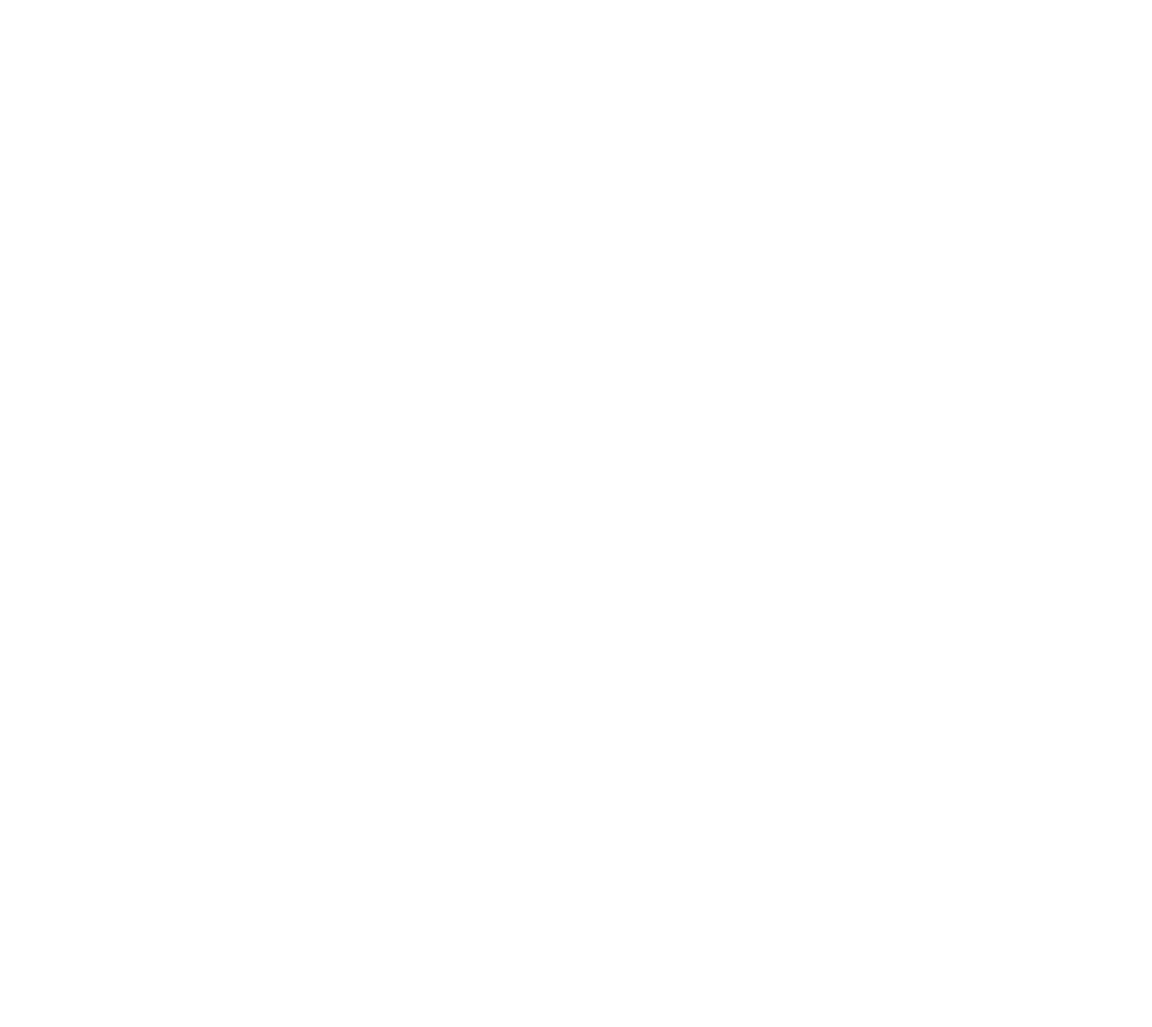
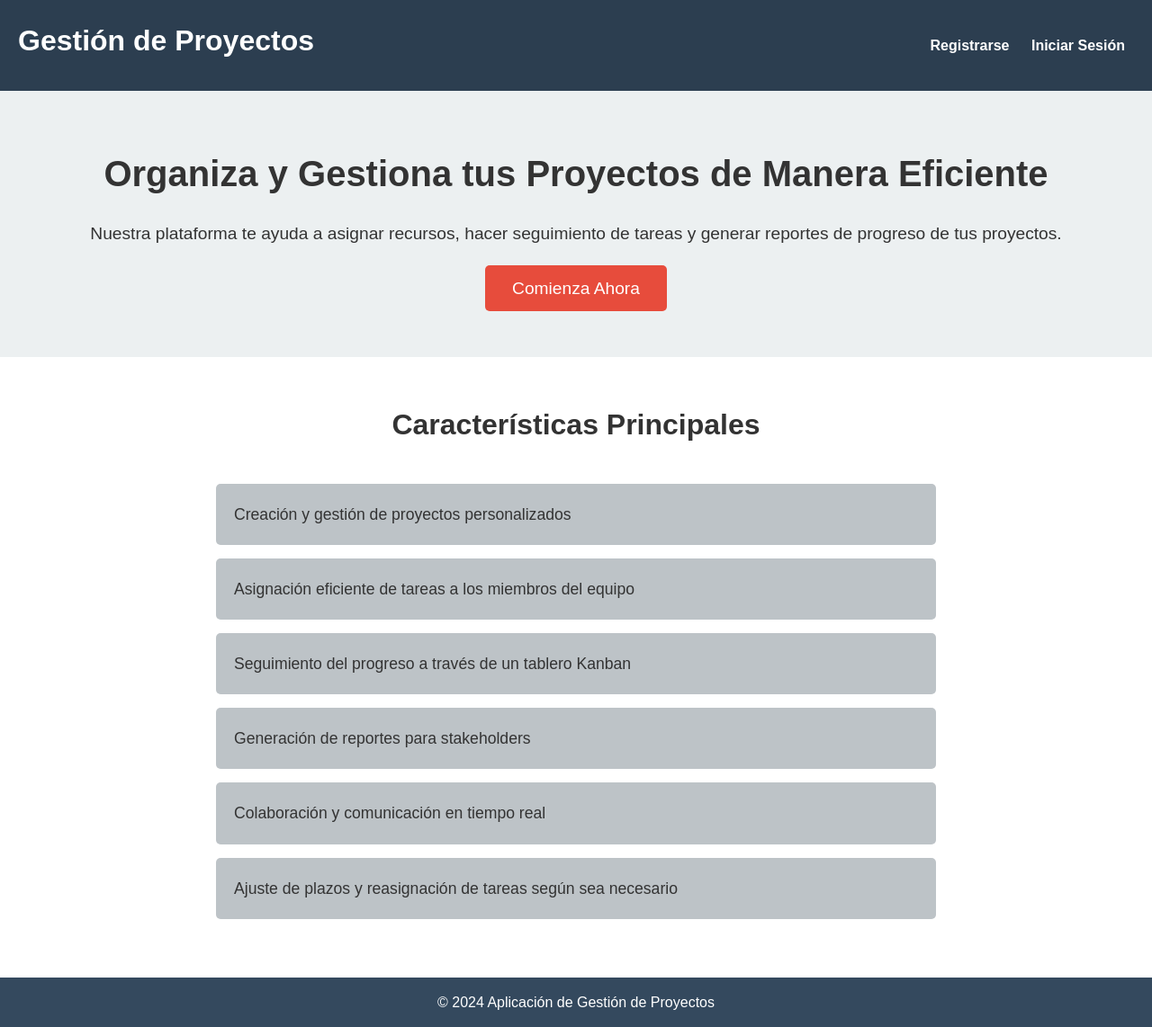
Before and after one commit to trabanino/proyecto-metodologias-agiles, a plain HTML site: page index.html in a window 1280 px wide. Shown: the whole page at 90% size. Before the commit the page ends 800 px from the top, so only its background shows below. Drawn offline with Linux system fonts and the light colour scheme.

Commit message:
landing page sencillo

```diff
--- a/css/general.css
+++ b/css/general.css
@@ -0,0 +1,117 @@
+* {
+    margin: 0;
+    padding: 0;
+    box-sizing: border-box;
+}
+
+body {
+    font-family: Arial, sans-serif;
+    color: #333;
+    line-height: 1.6;
+}
+
+header {
+    background-color: #2c3e50;
+    padding: 20px;
+    color: white;
+    text-align: center;
+    display: flex;
+    justify-content: space-between;
+    align-items: center;
+}
+
+header h1 {
+    margin-bottom: 10px;
+}
+
+nav a {
+    color: white;
+    margin: 0 10px;
+    text-decoration: none;
+    font-weight: bold;
+}
+
+nav a:hover {
+    text-decoration: underline;
+}
+
+.introduccion {
+    text-align: center;
+    padding: 60px 20px;
+    background-color: #ecf0f1;
+}
+
+.introduccion h2 {
+    font-size: 2.5em;
+    margin-bottom: 20px;
+}
+
+.introduccion p {
+    font-size: 1.2em;
+    margin-bottom: 30px;
+}
+
+.boton-cta {
+    background-color: #e74c3c;
+    color: white;
+    padding: 15px 30px;
+    text-decoration: none;
+    font-size: 1.2em;
+    border-radius: 5px;
+}
+
+.boton-cta:hover {
+    background-color: #c0392b;
+}
+
+.caracteristicas {
+    padding: 50px 20px;
+    background-color: #fff;
+}
+
+.caracteristicas h3 {
+    text-align: center;
+    margin-bottom: 40px;
+    font-size: 2em;
+}
+
+.caracteristicas ul {
+    list-style: none;
+    padding: 0;
+    max-width: 800px;
+    margin: 0 auto;
+}
+
+.caracteristicas li {
+    background-color: #bdc3c7;
+    margin-bottom: 15px;
+    padding: 20px;
+    border-radius: 5px;
+    font-size: 1.1em;
+}
+
+footer {
+    background-color: #34495e;
+    color: white;
+    text-align: center;
+    padding: 15px;
+}
+
+@media (max-width: 600px) {
+    .introduccion h2 {
+        font-size: 2em;
+    }
+
+    .boton-cta {
+        font-size: 1em;
+        padding: 10px 20px;
+    }
+
+    .caracteristicas h3 {
+        font-size: 1.5em;
+    }
+
+    .caracteristicas li {
+        font-size: 1em;
+    }
+}
--- a/index.html
+++ b/index.html
@@ -1,11 +1,42 @@
-<!doctype html>
+<!DOCTYPE html>
 <html lang="es">
 <head>
     <meta charset="UTF-8">
-    <meta name="viewport" content="width=device-width, initial-scale=1">
-    <title>Gestor de Proyectos</title>
+    <title>Aplicación de Gestión de Proyectos</title>
+    <link rel="stylesheet" href="css/general.css">
+    <meta name="viewport" content="width=device-width, initial-scale=1.0">
 </head>
 <body>
 
+<header>
+    <h1>Gestión de Proyectos</h1>
+    <nav>
+        <a href="#registrarse">Registrarse</a>
+        <a href="#iniciar-sesion">Iniciar Sesión</a>
+    </nav>
+</header>
+
+<section class="introduccion">
+    <h2>Organiza y Gestiona tus Proyectos de Manera Eficiente</h2>
+    <p>Nuestra plataforma te ayuda a asignar recursos, hacer seguimiento de tareas y generar reportes de progreso de tus proyectos.</p>
+    <a href="#registrarse" class="boton-cta">Comienza Ahora</a>
+</section>
+
+<section class="caracteristicas">
+    <h3>Características Principales</h3>
+    <ul>
+        <li>Creación y gestión de proyectos personalizados</li>
+        <li>Asignación eficiente de tareas a los miembros del equipo</li>
+        <li>Seguimiento del progreso a través de un tablero Kanban</li>
+        <li>Generación de reportes para stakeholders</li>
+        <li>Colaboración y comunicación en tiempo real</li>
+        <li>Ajuste de plazos y reasignación de tareas según sea necesario</li>
+    </ul>
+</section>
+
+<footer>
+    <p>&copy; 2024 Aplicación de Gestión de Proyectos</p>
+</footer>
+
 </body>
 </html>
```
